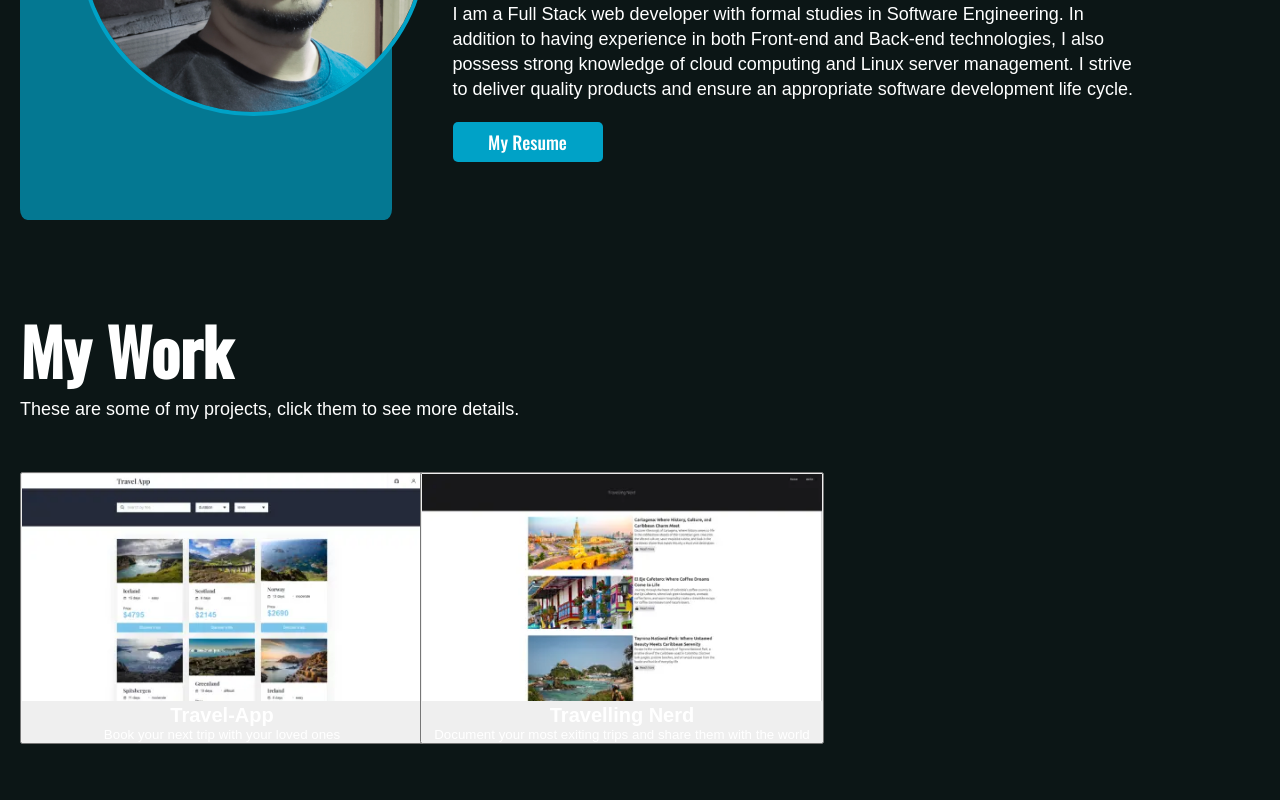
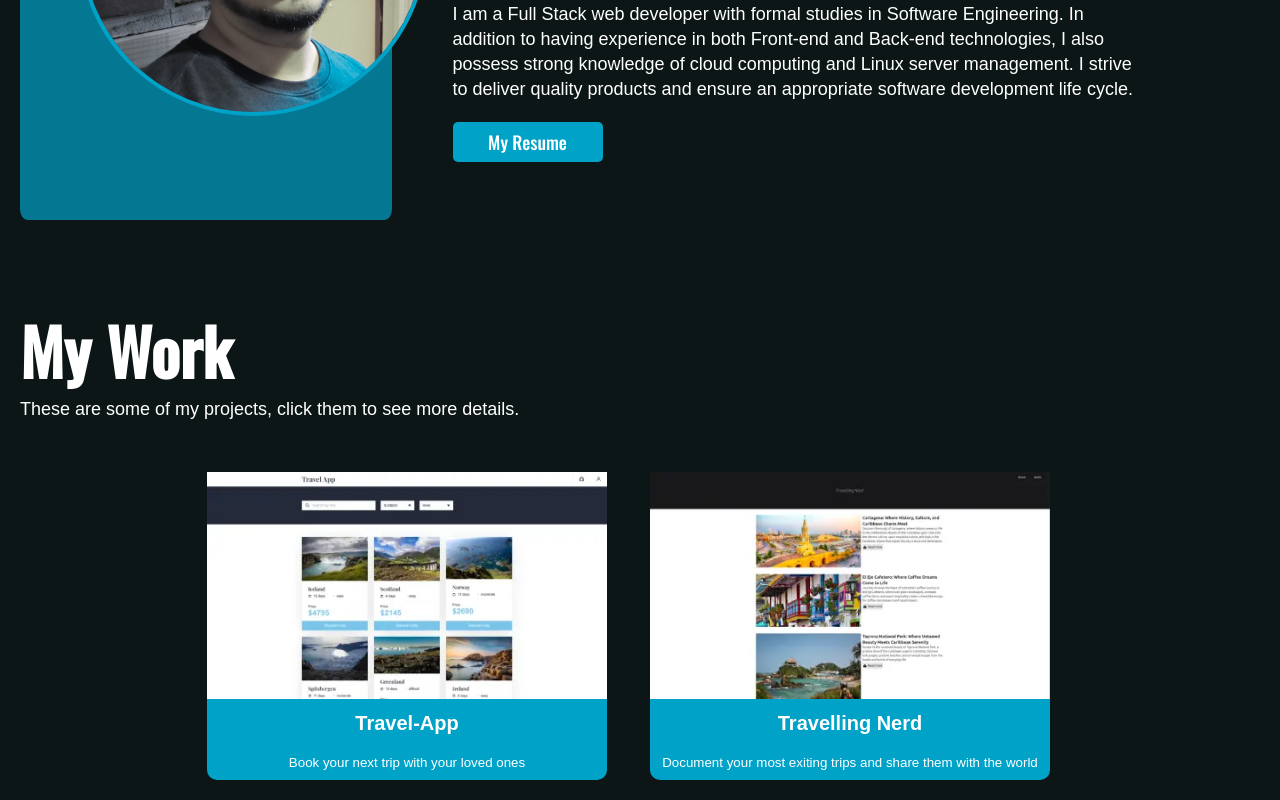
Before and after one commit to JKaypa/portfolio, a React (Vite) app: page / in a window 1280 px wide. Shown: the part 437-1237 px from the top of the page. Before the commit the page ends 1201 px from the top, so only its background shows below. Built offline with nearby package versions, Linux system fonts and the light colour scheme; some icons are missing.

Commit message:
add modal styles

```diff
--- a/src/components/projects/project.css
+++ b/src/components/projects/project.css
@@ -14,7 +14,51 @@
 }
 
 .project-grid {
+    justify-content: center;
     display: grid;
-    grid-template-columns: repeat(auto-fill, minmax(350px, 400px));
+    grid-template-columns: repeat(auto-fill, minmax(350px, 423px));
+    gap: 20px;
+}
 
+.project-card {
+    background-color: var(--main-color);
+    border-radius: 0 0 10px 10px;
+    transition: all 0.08s linear;
 }
+
+.project-card:hover {
+    transform: scale(1.08);
+}
+.project-card__description, .project-card__title {
+    padding: 10px;
+}
+
+.project-button__modal {
+    border-radius: 20px;
+    cursor: pointer;
+    width: fit-content;
+    border: none;
+    outline: none;
+    background: transparent;
+}
+
+dialog {
+    margin: auto;
+    padding: 40px;
+    background-color: var(--background);
+    border: none;
+    border-radius: 10px;
+    box-shadow: black 5px 2px 20px 5px;
+}
+
+dialog button {
+    background-color: var(--main-color);
+    width: 80px;
+    height: 30px;
+    border-radius: 8px;
+    border: none
+}
+
+::backdrop {
+    background: rgba(0, 0, 0, 0.5);
+}
```
